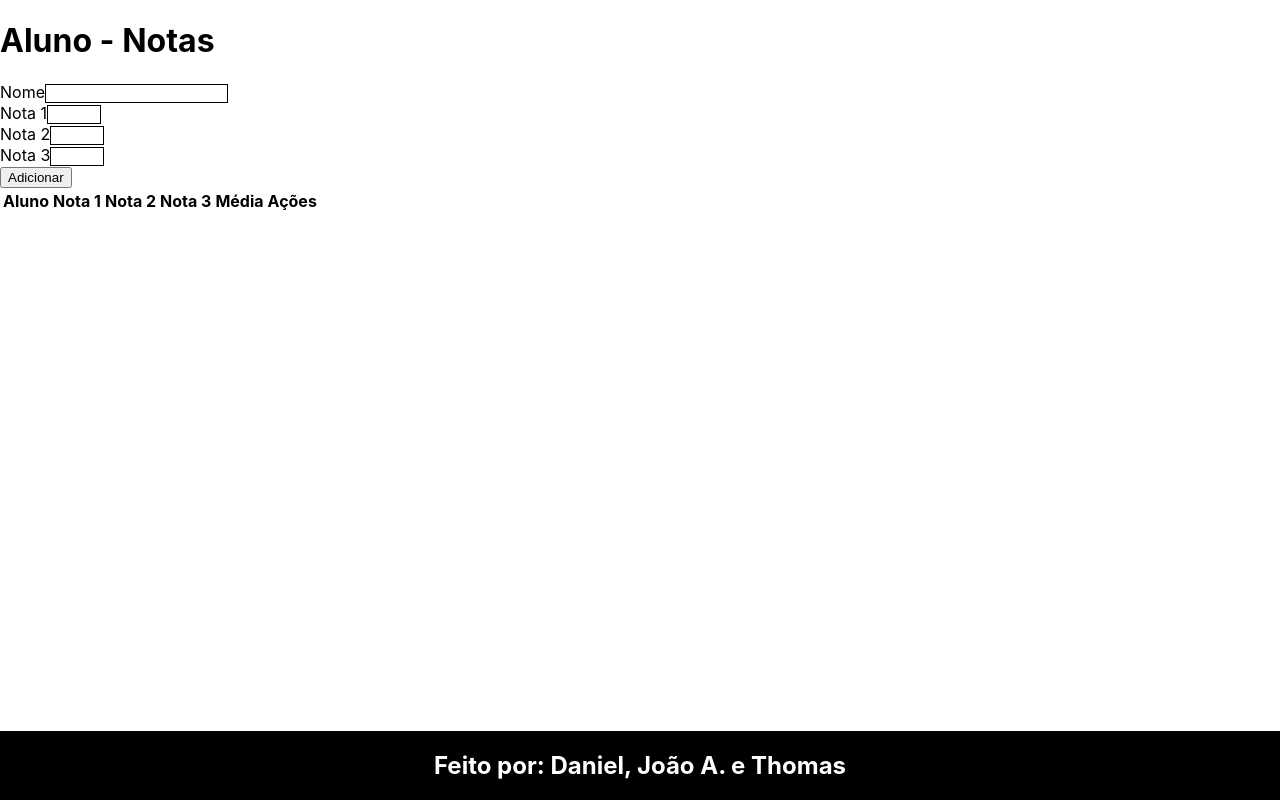
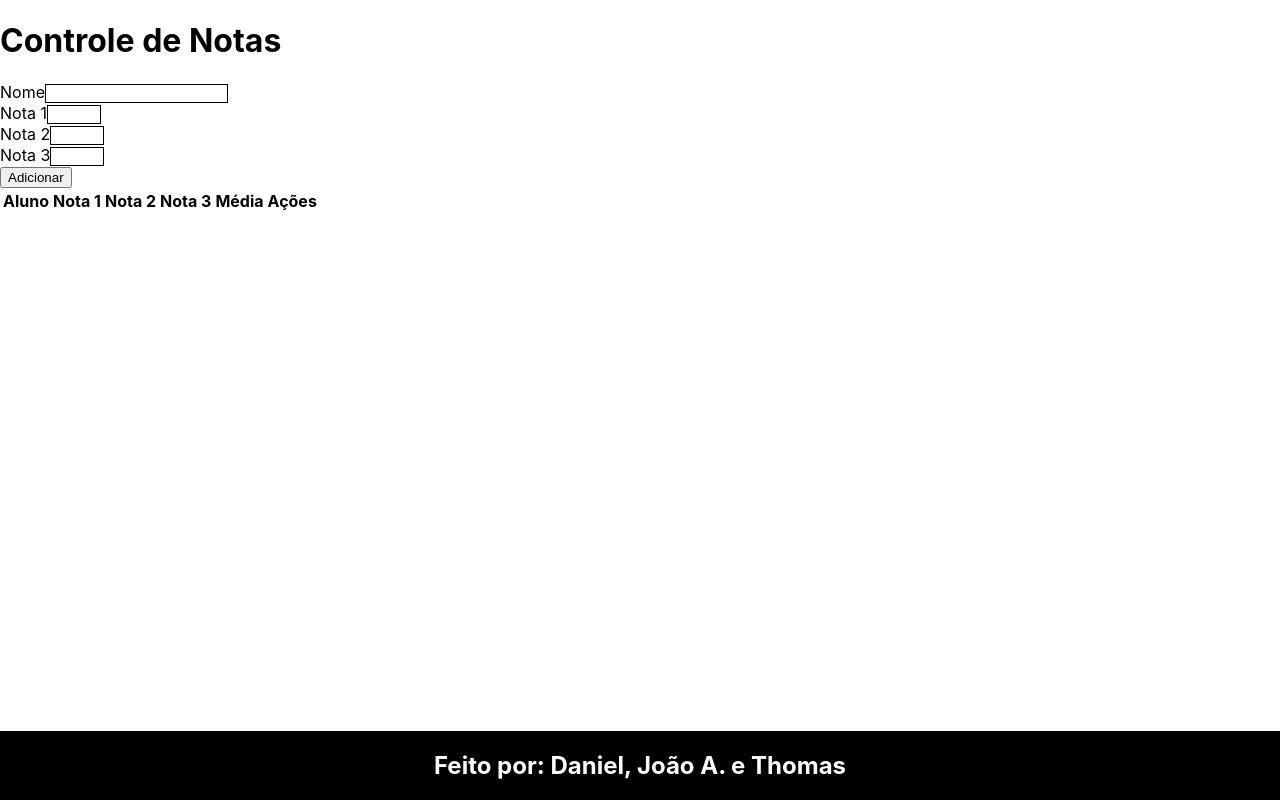
Before and after one commit to PolarSpot/programacaoweb, a React (Create React App) app in the folder controle-de-notas/: page / in a window 1280 px wide. Built offline with nearby package versions, Linux system fonts and the light colour scheme.

Commit message:
Update App.js

```diff
--- a/controle-de-notas/src/App.js
+++ b/controle-de-notas/src/App.js
@@ -68,7 +68,7 @@ function App() {
 
   return (
     <div className="container">
-      <h1>Aluno - Notas</h1>
+      <h1>Controle de Notas</h1>
       <form className="row">
         <div className="col-md-12 mb-3">
           <label className="form-label">Nome</label>
```
